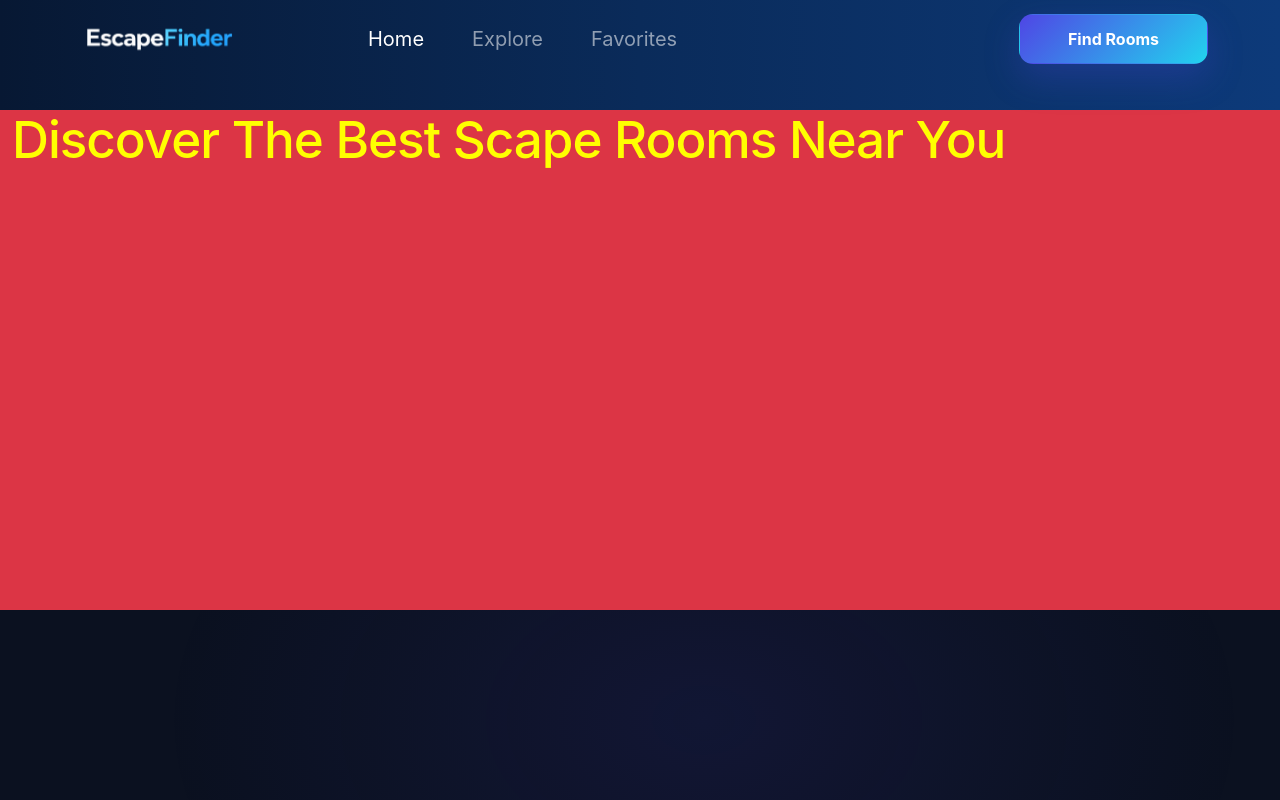
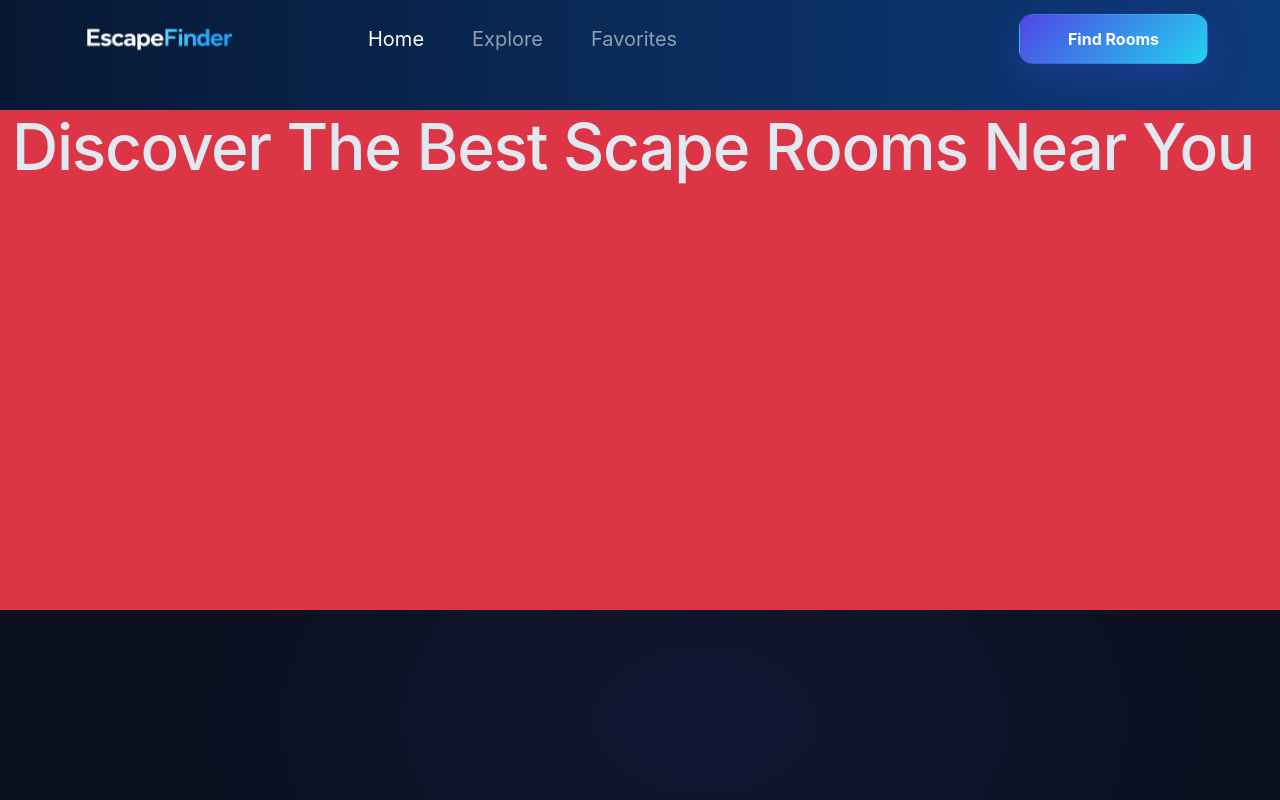
Before and after one commit to kiumars609/escape-finder, a React (Vite) app: page / in a window 1280 px wide. Built offline with nearby package versions, Linux system fonts and the light colour scheme.

Commit message:
Edit Style Describe for SubHeader

```diff
--- a/src/Components/SubHeader/Describe.jsx
+++ b/src/Components/SubHeader/Describe.jsx
@@ -3,9 +3,9 @@ import React from "react";
 export default function Describe() {
   return (
     <>
-      <h1 className="sub-header title">
-        Discover The Best Scape Rooms Near You
-      </h1>
+      <div className="sub-header">
+        <h1 className="title">Discover The Best Scape Rooms Near You</h1>
+      </div>
     </>
   );
 }
--- a/src/Components/SubHeader/style.css
+++ b/src/Components/SubHeader/style.css
@@ -1,6 +1,6 @@
 .sub-header .main {
   height: 500px;
 }
-.sub-header .main .sub-header.title {
-    color: yellow;
+.sub-header .main .sub-header .title {
+  font-size: 4rem;
 }
```
